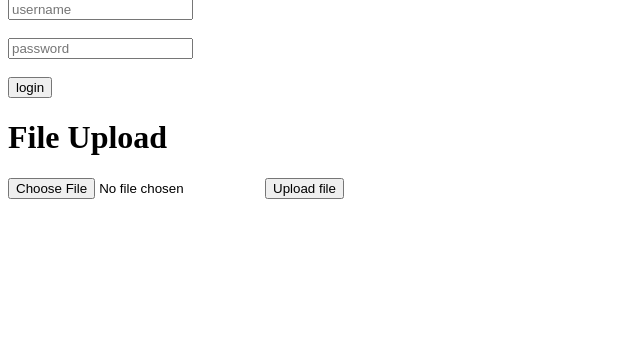
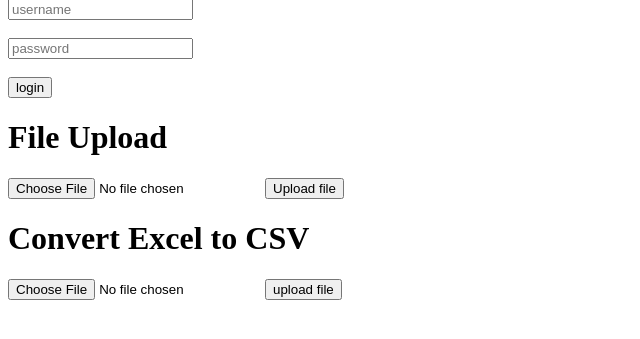
Before and after one commit to OmkarPatkar/flask-4hours-yt-neuralnine, a Flask app: page /form in a window 1280 px wide. Shown: the part 137-476 px from the top of the page, without its empty margins (0-640 px from the left). Run offline with Flask 3, Linux system fonts and the light colour scheme.

Commit message:
convert excel to csv endpoint

```diff
--- a/app.py
+++ b/app.py
@@ -1,5 +1,5 @@
 import pandas as pd
-from flask import Flask, request, make_response, render_template, redirect, url_for
+from flask import Flask, request, make_response, render_template, redirect, url_for, Response
 
 app = Flask(__name__, template_folder='templates')
 
@@ -154,5 +154,22 @@ def file_upload():
         return "Unsupported file type", 400
 
 
+# convert csv
+@app.route('/convert_csv', methods=['POST'])
+def convert_csv():
+    file = request.files['file']
+    print("File Content-Type:", file.content_type)
+
+    df = pd.read_excel(file)
+    response = Response(
+        df.to_csv(),
+        mimetype='text/csv',
+        headers={
+            'Content-Disposition': 'attachment; filename=result.csv'
+        }
+    )
+    return response
+
+
 if __name__ == '__main__':
     app.run(host='localhost', debug=True)
--- /dev/null
+++ b/result.csv
@@ -0,0 +1,5 @@
+,Name,Age,Height
+0,Alice,25,5.5
+1,Bob,30,6.0
+2,Charlie,22,5.8
+3,Diana,28,5.7
--- a/templates/forms.html
+++ b/templates/forms.html
@@ -19,4 +19,11 @@
     <input type="submit" value="Upload file">
 </form>
 
+<h1>Convert Excel to CSV</h1>
+<form action="{{ url_for('convert_csv') }}" enctype="multipart/form-data" method="POST">
+    <input accept="application/vnd.openxmlformats-officedocument.spreadsheetml.sheet, application/vnd.ms-excel"
+           name="file" required="required" type="file">
+    <input type="submit" value="upload file">
+</form>
+
 {% endblock %}
```
Also changed, not shown: 1 other file.
